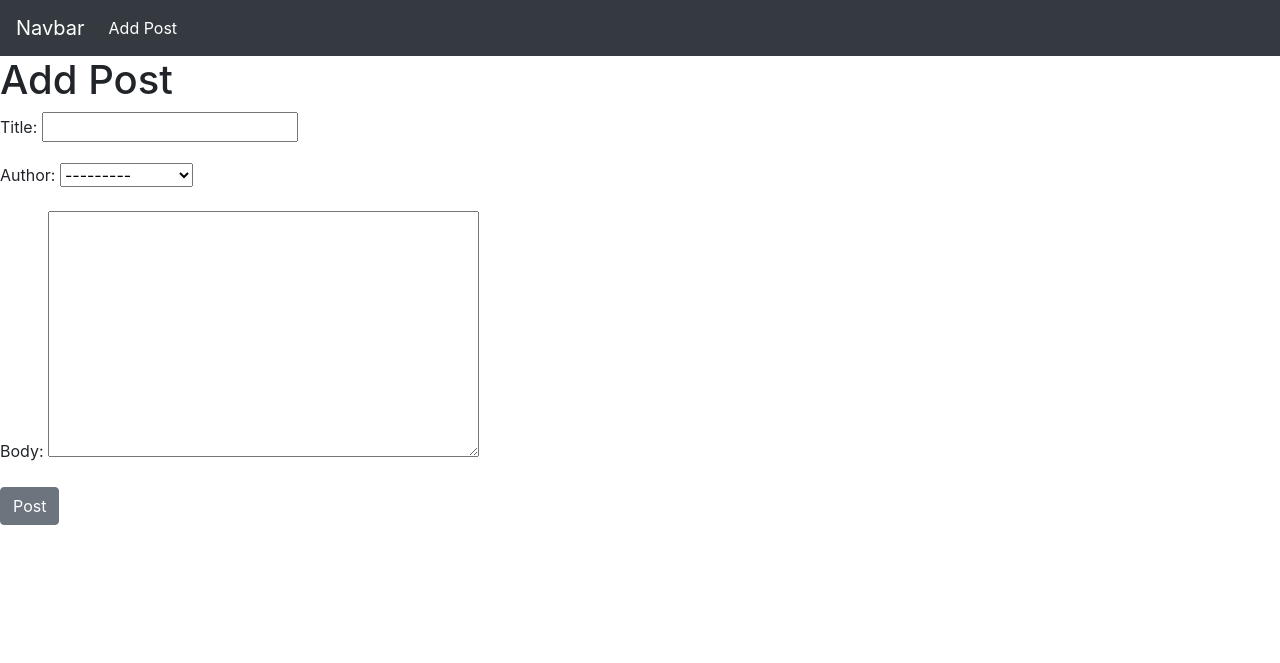
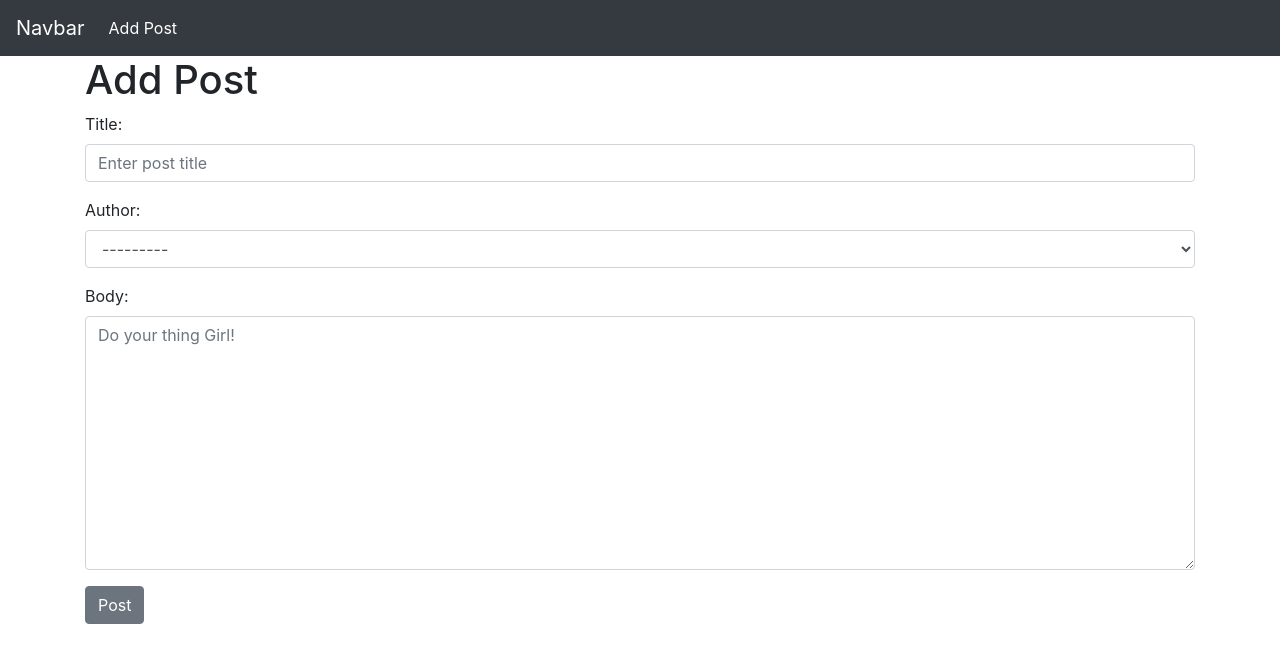
Before and after one commit to Bebico/TheBlog, a Django app: page /add_post/ in a window 1280 px wide. Shown: the top 663 px of the page. Run offline with Django 3.2, Linux system fonts and the light colour scheme; data comes from the database, SQL or seed files in the repository; some libraries are stand-ins or nearby versions.

Commit message:
created stilized form and added forms.py

```diff
--- /dev/null
+++ b/main/forms.py
@@ -0,0 +1,13 @@
+from django import forms
+from .models import Post
+
+class PostForm(forms.ModelForm):
+    class Meta:
+        model = Post
+        fields = ('title', 'author', 'body')
+
+        widgets = {
+            'title': forms.TextInput(attrs={'class':'form-control', 'placeholder':'Enter post title'}),
+            'author': forms.Select(attrs={'class':'form-control'}),
+            'body': forms.Textarea(attrs={'class':'form-control', 'placeholder':'Do your thing Girl!'}),
+        }
--- a/main/templates/add_post.html
+++ b/main/templates/add_post.html
@@ -3,12 +3,13 @@
 {% block content %}
 
 
-  <h1>Add Post</h1>
-
+<h1>Add Post</h1>
+<div class="form-group">
   <form method="POST">
     {% csrf_token %}
     {{ form.as_p }}
     <button class="btn btn-secondary">Post</button>
+</div>
 
 
 {% endblock %}
--- a/main/templates/base.html
+++ b/main/templates/base.html
@@ -22,9 +22,12 @@
         </div>
       </div>
     </nav>
-    {% block content %}
+    <div class="container">
+      {% block content %}
 
-    {% endblock %}
+      {% endblock %}
+    </div>
+
 
 
     <!-- Optional JavaScript -->
--- a/main/views.py
+++ b/main/views.py
@@ -1,6 +1,7 @@
 from django.shortcuts import render
-from django.views.generic import ListView, DetailView, CreateView
+from django.views.generic import ListView, DetailView, CreateView, UpdateView, DeleteView
 from .models import Post
+from .forms import PostForm
 # def home(request):
 #     return render(request, 'home.html', {})
 
@@ -15,5 +16,5 @@ class ArticleDetailView(DetailView):
 
 class AddPostView(CreateView):
     model = Post
+    form_class = PostForm
     template_name = 'add_post.html'
-    fields = '__all__'
```
